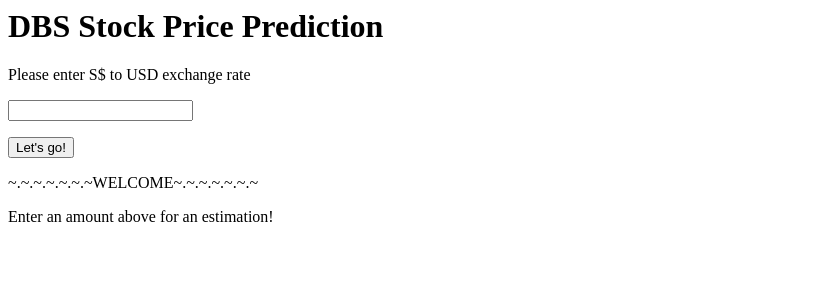
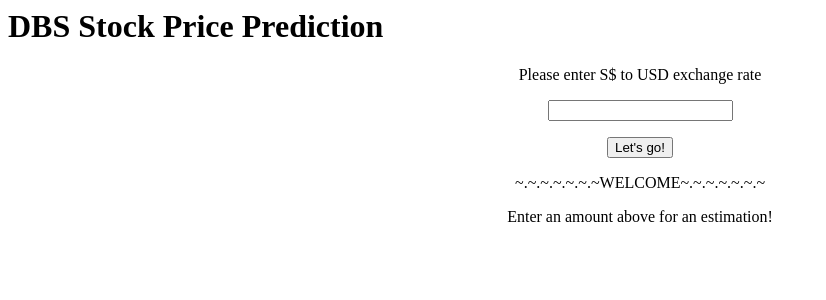
Before and after one commit to anyhowwws/DBS_Stock_Price, a Flask app: page / in a window 1280 px wide. Shown: the top 300 px of the page, without its empty margins (0-826 px from the left). Run offline with Flask 2, Linux system fonts and the light colour scheme.

Commit message:
Update index.html

```diff
--- a/templates/index.html
+++ b/templates/index.html
@@ -2,11 +2,11 @@
     <body>
         <h1>DBS Stock Price Prediction</h1>
         <form action="/" method="post">
-            <p> Please enter S$ to USD exchange rate</p>
-            <p> <input type="number" step="0.01" name="rates"></p>
-            <p> <input type="submit" value="Let's go!"></p>
+            <p style="text-align:center;"> Please enter S$ to USD exchange rate</p>
+            <p style="text-align:center;"> <input type="number" step="0.01" name="rates"></p>
+            <p style="text-align:center;"> <input type="submit" value="Let's go!"></p>
         </form>
-        <p>{{results}}</p>
-        <p>{{instructions}}</p>
+        <p style="text-align:center;">{{results}}</p>
+        <p style="text-align:center;">{{instructions}}</p>
     </body>
 </html>
```
